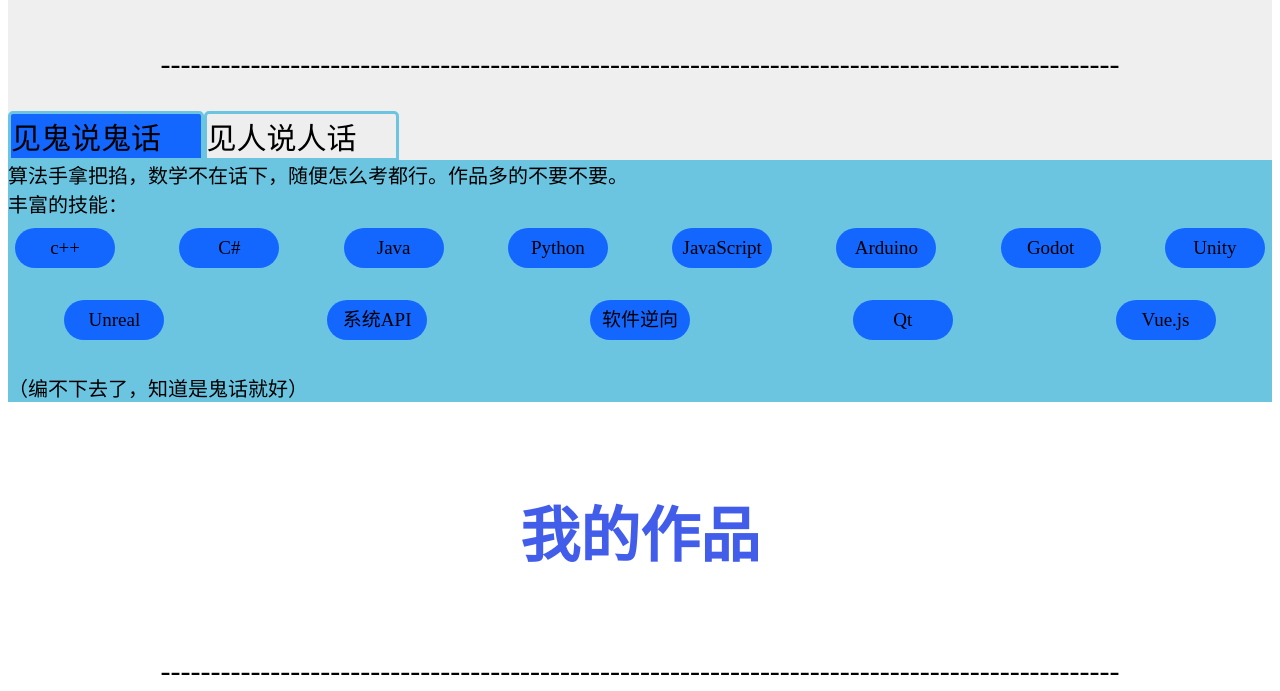
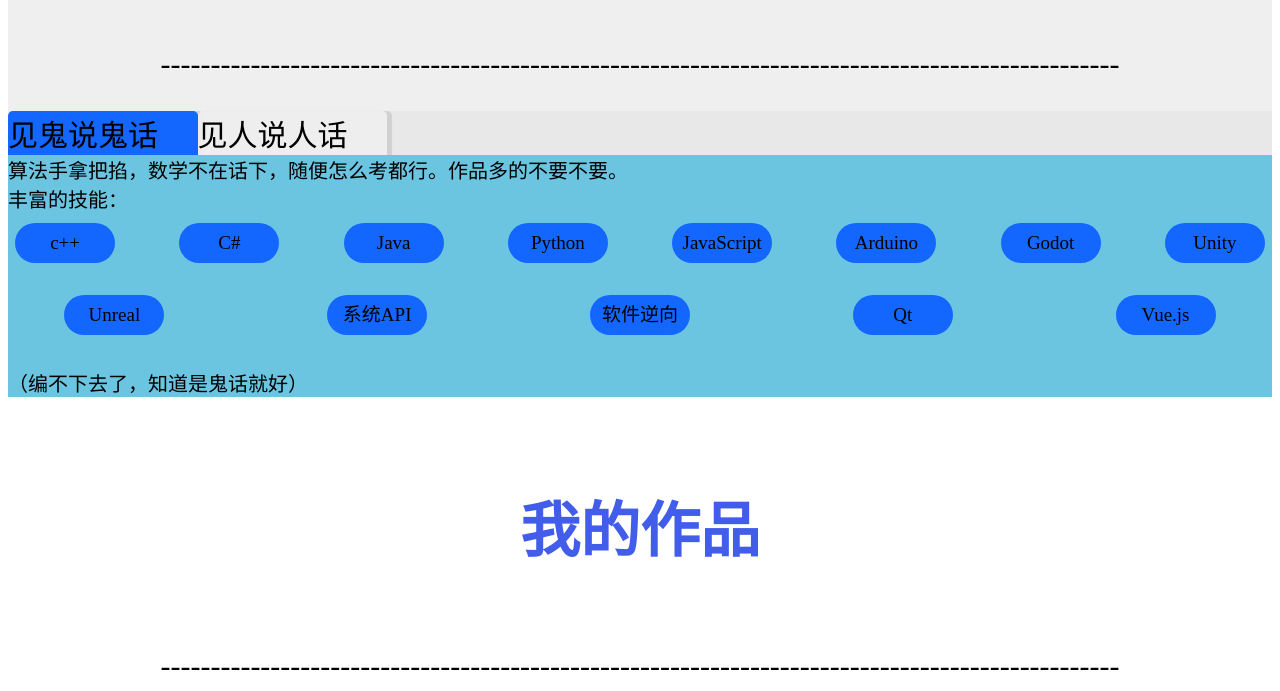
Before and after one commit to zisezicai/zisezicai.github.io, a plain HTML site: page index.html in a window 1280 px wide. Shown: the part 895-1586 px from the top of the page. Drawn offline with Linux system fonts and the light colour scheme.

Commit message:
修改样式
将不太好的部分改掉了

```diff
--- a/index.html
+++ b/index.html
@@ -66,20 +66,22 @@
             font-size: 30px;
             width: 100%;
             height:7%;
+            background-color: rgba(106, 106, 106, 0.05);
         }
         .selector div{
             width:15%;
             background-color: white;
             border-radius: 5px 5px 0 0;
             transition: 0.3s ease;
-            border-style: solid;
-            border-color: #6bc5e1;
+            /*border-style: solid;*/
+            /*border-color: #6bc5e1;*/
             border-bottom-width: 2px;
-            /*box-shadow: 0 -5px 5px black;*/
+            box-shadow: 5px 0 1px rgba(0, 0, 0, 0.1);
         }/*#6bc5e1*/
         .selector div:hover{
             transform: scale(1.05);
             z-index: 10;
+            box-shadow: 5px 0 1px rgba(0, 0, 0, 0.3);
         }
         .introduce{
             font-size:20px;
```
